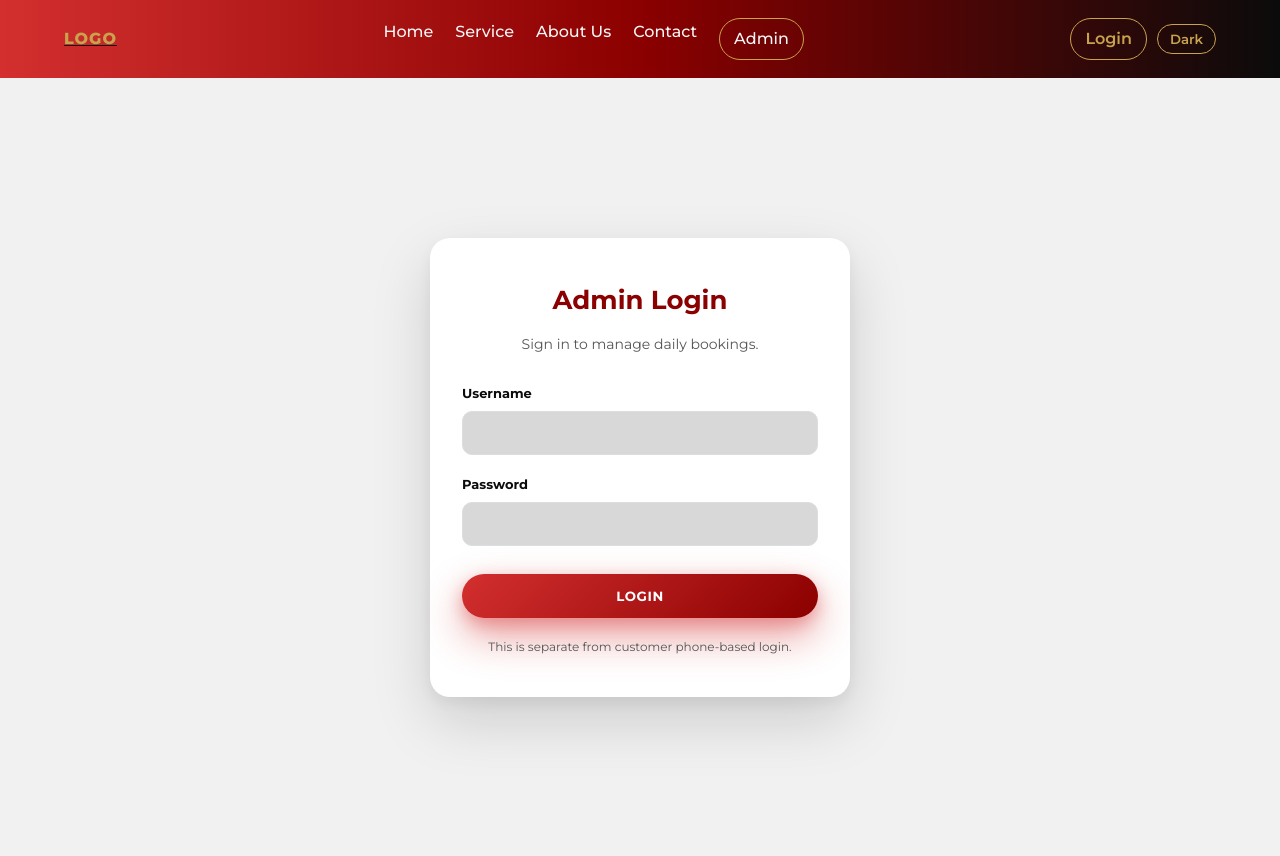
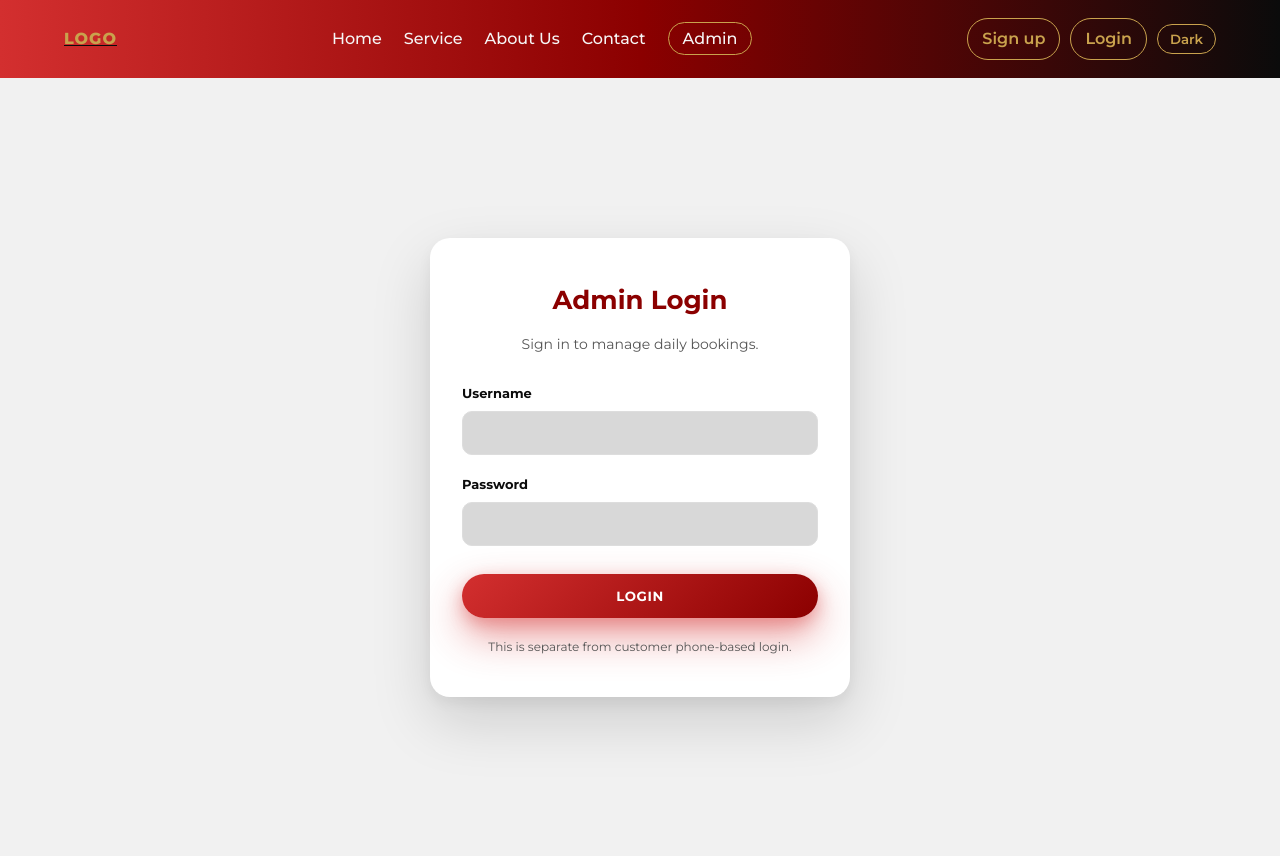
Before and after one commit to RealTimGFM/ScheduleBooker, a Flask app: page /admin/login in a window 1280 px wide. Shown: the top 856 px of the page. Run offline with Flask 3, Linux system fonts and the light colour scheme.

Commit message:
frontend update

```diff
--- a/schedulebooker/admin/routes.py
+++ b/schedulebooker/admin/routes.py
@@ -74,7 +74,7 @@ def home():
 @admin_bp.get("/logout")
 def logout():
     session.pop("admin_user_id", None)
-    return redirect(url_for("public.index"))
+    return redirect(url_for("public.services"))
 
 
 @admin_bp.get("/login")
--- a/schedulebooker/public/routes.py
+++ b/schedulebooker/public/routes.py
@@ -694,10 +694,13 @@ def cancel_booking(booking_id: int):
         bookings=bookings,
         error=None,
     )
+
+
 @public_bp.get("/about")
 def about_page():
     return redirect("/services#about")
 
+
 @public_bp.get("/contact")
 def contact_page():
     return redirect("/services#contact")
--- a/schedulebooker/templates/base.html
+++ b/schedulebooker/templates/base.html
@@ -34,7 +34,7 @@
         <li><a href="{{ url_for('public.services') }}#services">Service</a></li>
         <li><a href="/about">About Us</a></li>
         <li><a href="/contact">Contact</a></li>
-        <a class="nav-link" href="{{ url_for('admin.home') }}">Admin</a>
+        <li><a class="nav-link" href="{{ url_for('admin.home') }}">Admin</a></li>
 
         {% if session.get("user_id") %}
         <li><a href="{{ url_for('appointments.list_appointments') }}">My Appointments</a></li>
@@ -44,10 +44,13 @@
       <div class="nav-auth">
         {% if session.get("admin_user_id") %}
         <a class="nav-link" href="{{ url_for('admin.logout') }}">Admin logout</a>
+
         {% elif session.get("user_id") %}
-        <a class="nav-link" href="{{ url_for('auth.my_appointments') }}">My appointments</a>
+        <a class="nav-link" href="{{ url_for('appointments.list_appointments') }}">My appointments</a>
         <a class="nav-link" href="{{ url_for('auth.logout') }}">Logout</a>
+
         {% else %}
+        <a class="nav-link" href="{{ url_for('auth.signup') }}">Sign up</a>
         <a class="nav-link" href="{{ url_for('auth.login') }}">Login</a>
         {% endif %}
 
```
